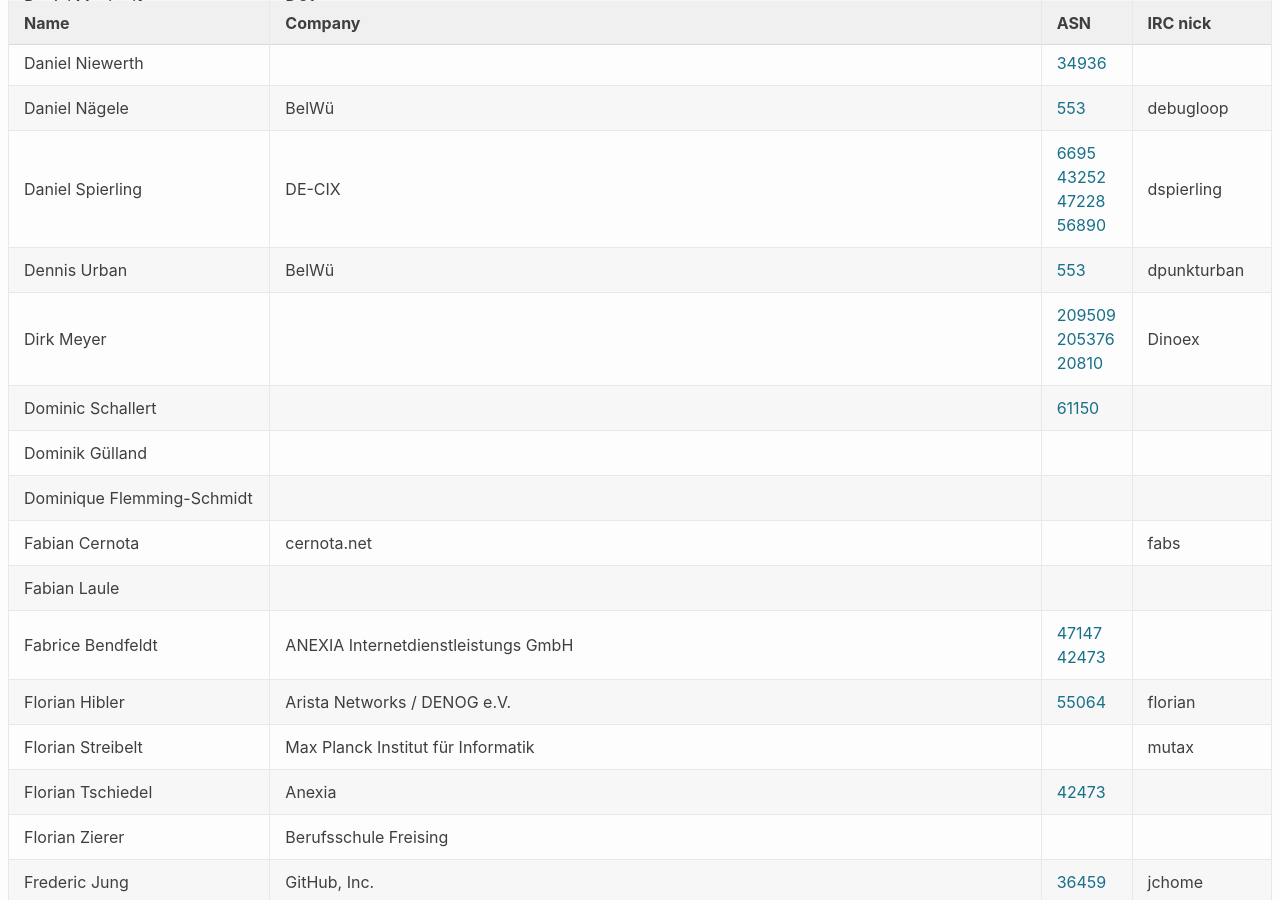
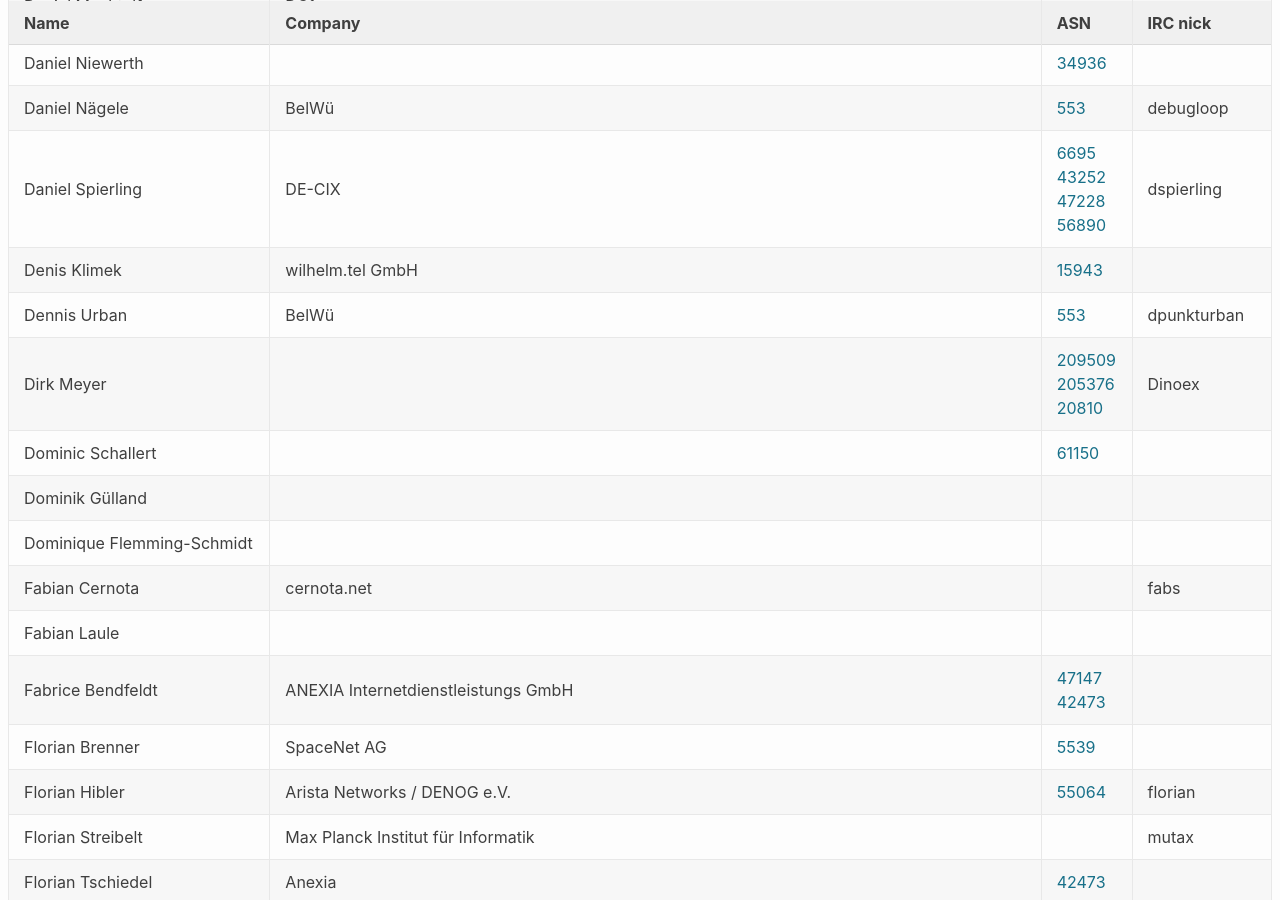
Before and after one commit to denog/pretix-attendeelist, a Jekyll site: the page built from denog2020.markdown, in a window 1280 px wide and 900 px high, scrolled down 1435 px. Built offline with Jekyll 4.4.1, drawn with Linux system fonts in a browser that asks for light colours; some of the changed text lies outside the part shown.

Commit message:
Latest data: Tue Feb  2 14:56:27 UTC 2021

```diff
--- a/_data/attendees_meetup2021-01.json
+++ b/_data/attendees_meetup2021-01.json
@@ -198,6 +198,12 @@
     "asn": "6695 43252 47228 56890"
   },
   {
+    "name": "Denis Klimek",
+    "company": "wilhelm.tel GmbH",
+    "irc": null,
+    "asn": "15943"
+  },
+  {
     "name": "Dennis Urban",
     "company": "BelWü",
     "irc": "dpunkturban",
@@ -244,6 +250,12 @@
     "company": "ANEXIA Internetdienstleistungs GmbH",
     "irc": null,
     "asn": "AS47147, AS42473"
+  },
+  {
+    "name": "Florian Brenner",
+    "company": "SpaceNet AG",
+    "irc": null,
+    "asn": "5539"
   },
   {
     "name": "Florian Hibler",
@@ -624,6 +636,12 @@
     "asn": "12857"
   },
   {
+    "name": "Michael Meyer",
+    "company": "SpaceNet AG",
+    "irc": "mme",
+    "asn": "5539"
+  },
+  {
     "name": "Moritz Frenzel",
     "company": "Anexia / Stuttgart-IX / DENOG e.V.",
     "irc": "momorientes",
```
